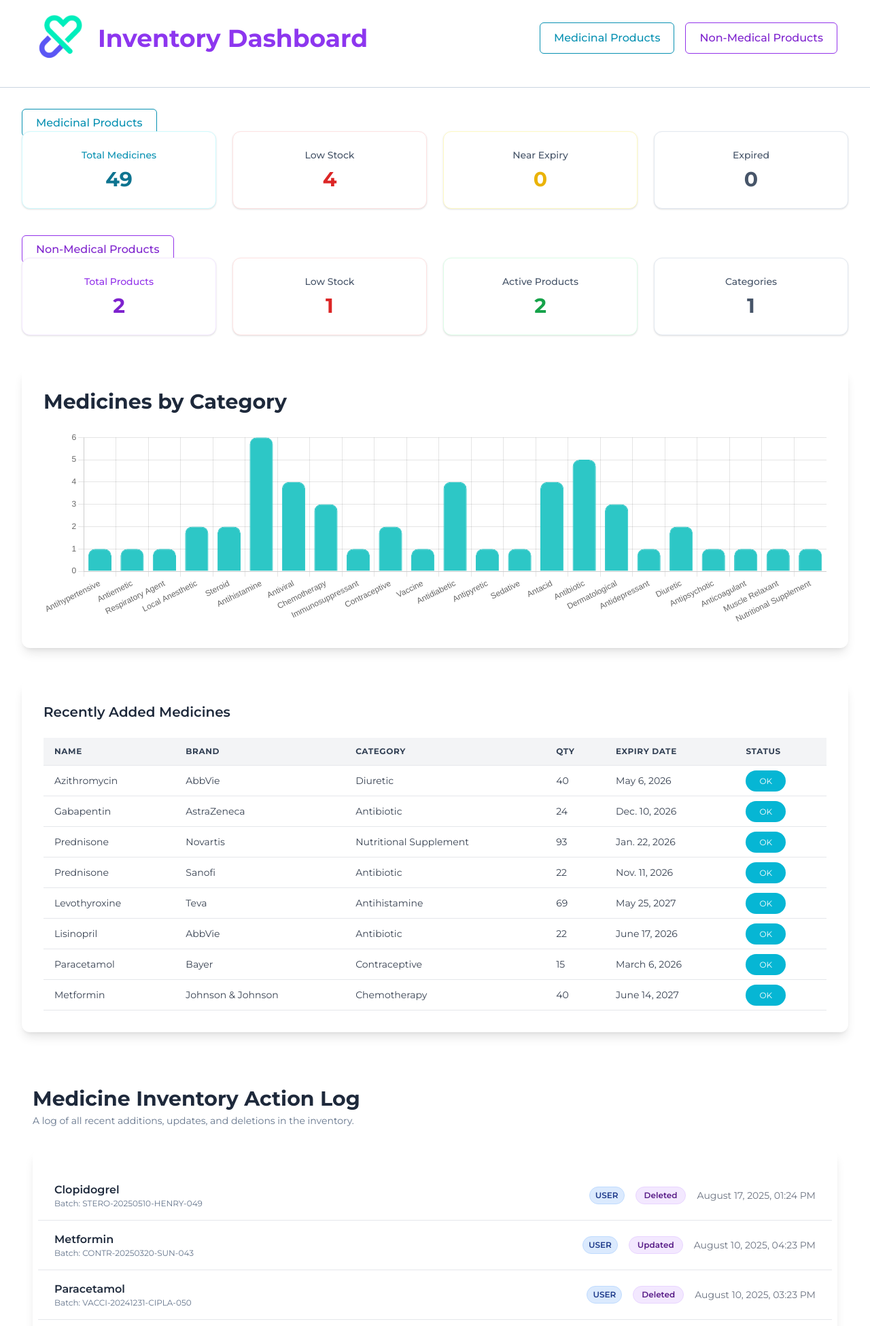
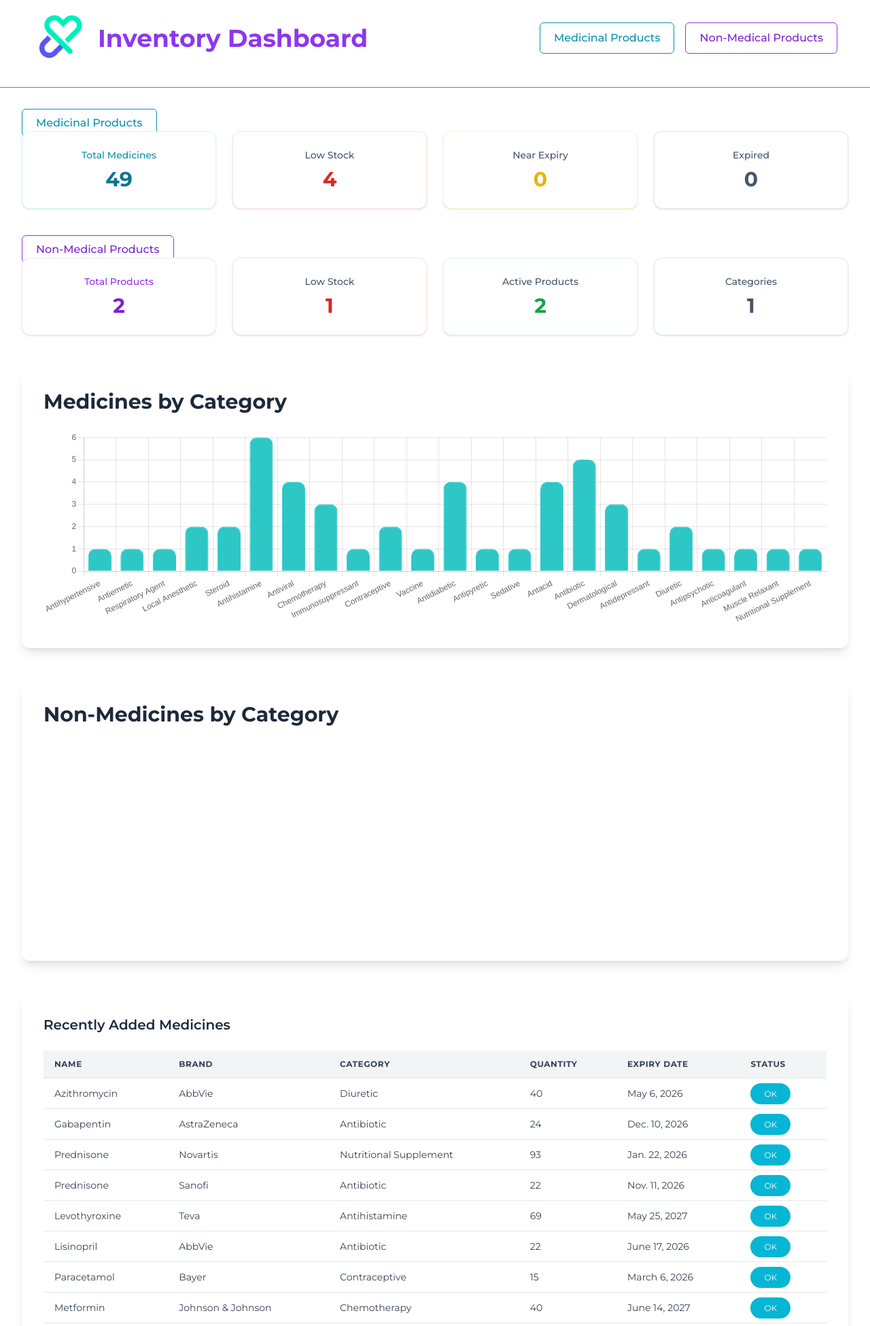
Before and after one commit to YOOSUF-HUB/Smart-Pharmacy-System, a Django app: page / in a window 1280 px wide. Shown: the top 1950 px of the page at 68% size. Run offline with Django 5.2, Linux system fonts and the light colour scheme; data comes from the database, SQL or seed files in the repository; both versions use the stored data as it was after the commit; a map, chart or similar area stays blank; some libraries are stand-ins or nearby versions.

Commit message:
Ui changes

```diff
--- a/templates/Medicine_inventory/med_inventory_dash.html
+++ b/templates/Medicine_inventory/med_inventory_dash.html
@@ -7,7 +7,7 @@
   }
 
   body {
-    background-color: #f8fafc; /* slate-50 */
+    background-color: #f8fafc;
   }
 </style>
 
@@ -29,7 +29,7 @@
 </div>
 
 
-<hr class="border-slate-300 mb-8 sm:mb-10">
+<hr class="border-purple-500 mb-8 sm:mb-10">
 
 <div class="container mx-auto font-sans px-4 sm:px-6 lg:px-8">
         <a class="px-4 py-2 text-l sm:px-5 sm:py-2.5 border border-cyan-600 text-cyan-600 font-medium rounded-md hover:bg-cyan-500 hover:text-white transition duration-300 ease-in-out text-center">
@@ -82,7 +82,19 @@
     </h2>
     <br>
       <div class="relative h-64 sm:h-72">
-        <canvas id="categoryChart"></canvas>
+        <canvas id="categoryChart1"></canvas>
+      </div>
+    </div>
+  </div>
+
+  <div class="max-w-full mx-auto mb-8 sm:mb-12">
+    <div class="bg-white shadow-lg rounded-xl p-4 sm:p-8">
+    <h2 class="text-xl sm:text-3xl font-bold text-slate-800">
+      Non-Medicines by Category
+    </h2>
+    <br>
+      <div class="relative h-64 sm:h-72">
+        <canvas id="categoryChart2"></canvas>
       </div>
     </div>
   </div>
@@ -95,7 +107,7 @@
           <th class="py-2 px-2 sm:py-3 sm:px-4">Name</th>
           <th class="py-2 px-2 sm:py-3 sm:px-4">Brand</th>
           <th class="py-2 px-2 sm:py-3 sm:px-4 hidden sm:table-cell">Category</th>
-          <th class="py-2 px-2 sm:py-3 sm:px-4">Qty</th>
+          <th class="py-2 px-2 sm:py-3 sm:px-4">Quantity</th>
           <th class="py-2 px-2 sm:py-3 sm:px-4 hidden md:table-cell">Expiry Date</th>
           <th class="py-2 px-2 sm:py-3 sm:px-4">Status</th>
         </tr>
@@ -154,7 +166,7 @@
         </div>
         <div class="flex flex-col sm:flex-row items-start sm:items-center gap-2 sm:gap-4 mt-2 sm:mt-0">
           <span class="text-[10px] sm:text-xs font-semibold text-blue-900 bg-blue-100 border border-blue-200 px-3 sm:px-2 py-1 rounded-full w-full sm:w-auto text-center">USER</span>
-          <span class="text-[10px] sm:text-xs font-semibold text-purple-900 bg-purple-100 border border-purple-200 px-3 sm:px-3 py-1 rounded-full w-full sm:w-auto text-center">{{ action.get_action_display }}</span>
+          <span class="text-[10px] sm:text-xs font-semibold text-cyan-900 bg-cyan-100 border border-cyan-200 px-3 sm:px-3 py-1 rounded-full w-full sm:w-auto text-center">{{ action.get_action_display }}</span>
           <small class="text-gray-500 text-xs sm:text-sm whitespace-nowrap">{{ action.timestamp|date:"F j, Y, h:i A" }}</small>
         </div>
       </li>
@@ -193,7 +205,7 @@
 
 <script src="https://cdn.jsdelivr.net/npm/chart.js"></script>
 <script>
-  const ctx = document.getElementById('categoryChart').getContext('2d');
+  const ctx = document.getElementById('categoryChart1').getContext('2d');
   const categoryChart = new Chart(ctx, {
     type: 'bar',
     data: {
--- a/templates/Non_Medicine_inventory/product_detail.html
+++ b/templates/Non_Medicine_inventory/product_detail.html
@@ -9,7 +9,7 @@
     <!-- Back Link -->
     <div class="mb-6 sm:mb-8 border-b border-purple-100 pb-3">
       <a
-        href="{% url 'non_medicine:product_list' %}"
+        href="{% url 'non_medicine:product_list' %}?view={{ request.GET.view|default:'table' }}"
         class="group inline-flex items-center text-purple-700 hover:text-purple-900 transition-colors duration-200 text-sm font-semibold focus:outline-none focus-visible:ring-2 focus-visible:ring-purple-400 focus-visible:ring-offset-2 rounded"
       >
         <svg
--- a/templates/Non_Medicine_inventory/product_list_table.html
+++ b/templates/Non_Medicine_inventory/product_list_table.html
@@ -16,7 +16,7 @@
             <p class="text-sm sm:text-base text-gray-500">Tabular view of inventory items</p>
         </div>
         <div class="flex flex-col sm:flex-row gap-3 mt-4 md:mt-0 w-full md:w-auto">
-            <a href="{% url 'non_medicine:product_list' %}" class="bg-blue-600 hover:bg-blue-700 text-white font-medium py-2 px-4 rounded-md shadow-sm transition-colors text-center w-full sm:w-auto">
+            <a href="{% url 'non_medicine:product_list' %}" class="bg-purple-600 hover:bg-purple-700 text-white font-medium py-2 px-4 rounded-md shadow-sm transition-colors text-center w-full sm:w-auto">
                 <span class="flex items-center justify-center">
                     <svg xmlns="http://www.w3.org/2000/svg" class="h-5 w-5 mr-1" viewBox="0 0 20 20" fill="currentColor">
                         <path d="M5 3a2 2 0 00-2 2v2a2 2 0 002 2h2a2 2 0 002-2V5a2 2 0 00-2-2H5zM5 11a2 2 0 00-2 2v2a2 2 0 002 2h2a2 2 0 002-2v-2a2 2 0 00-2-2H5zM11 5a2 2 0 012-2h2a2 2 0 012 2v2a2 2 0 01-2 2h-2a2 2 0 01-2-2V5zM11 13a2 2 0 012-2h2a2 2 0 012 2v2a2 2 0 01-2 2h-2a2 2 0 01-2-2v-2z"></path>
@@ -24,7 +24,7 @@
                     Grid View
                 </span>
             </a>
-            <a href="{% url 'non_medicine:product_create' %}" class="bg-green-600 hover:bg-green-700 text-white font-medium py-2 px-4 rounded-md shadow-sm transition-colors text-center w-full sm:w-auto">
+            <a href="{% url 'non_medicine:product_create' %}" class="bg-blue-600 hover:bg-blue-700 text-white font-medium py-2 px-4 rounded-md shadow-sm transition-colors text-center w-full sm:w-auto">
                 <span class="flex items-center justify-center">
                     <svg xmlns="http://www.w3.org/2000/svg" class="h-5 w-5 mr-1" viewBox="0 0 20 20" fill="currentColor">
                         <path fill-rule="evenodd" d="M10 3a1 1 0 011 1v5h5a1 1 0 110 2h-5v5a1 1 0 11-2 0v-5H4a1 1 0 110-2h5V4a1 1 0 011-1z" clip-rule="evenodd"></path>
```
Also changed, not shown: db.sqlite3.
